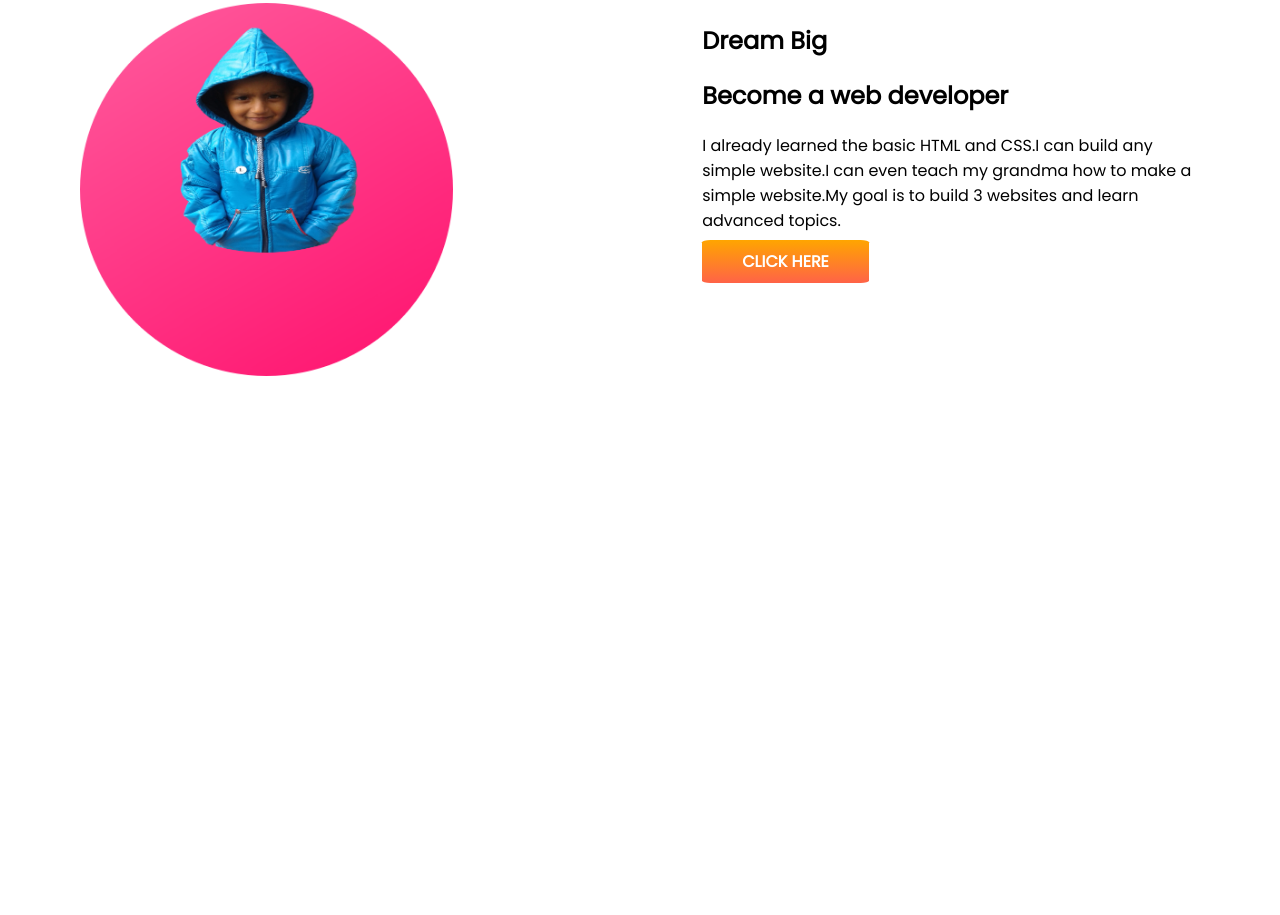
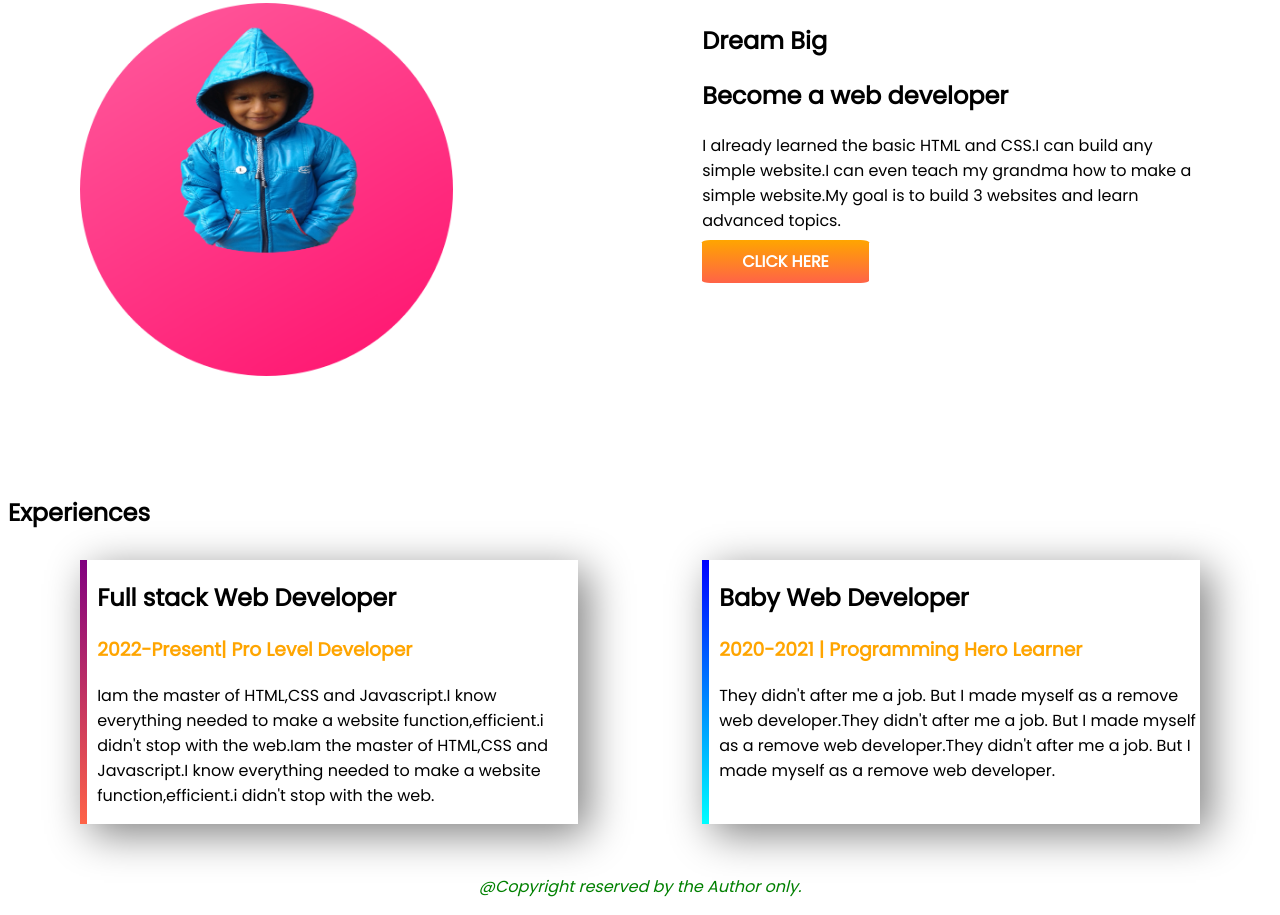
Before and after one commit to hasan-3/test-work, a plain HTML site: page index.html in a window 1280 px wide. Shown: the part 642-1557 px from the top of the page. Before the commit the page ends 1137 px from the top, so only its background shows below. Drawn offline with Linux system fonts and the light colour scheme.

Commit message:
footer added

```diff
--- a/index.html
+++ b/index.html
@@ -42,6 +42,31 @@
         </div>
 
     </section>
+    <section class="experience-area">
+        <h1>Experiences</h1>
+        <div class="flexible-container">
+            <div id="full-stack-experience" class="experience-item">
+                <h2>Full stack Web Developer</h2>
+                <h3 class="orange-color">2022-Present| Pro Level Developer</h3>
+                <p>Iam the master of HTML,CSS and Javascript.I know everything needed to make a website
+                    function,efficient.i
+                    didn't stop with the web.Iam the master of HTML,CSS and Javascript.I know everything needed to make
+                    a
+                    website function,efficient.i didn't stop with the web.</p>
+            </div>
+            <div id="web-dev-experience" class="experience-item">
+                <h2>Baby Web Developer</h2>
+                <h3 class="orange-color">2020-2021 | Programming Hero Learner</h3>
+                <p>They didn't after me a job. But I made myself as a remove web developer.They didn't after me a job.
+                    But I
+                    made myself as a remove web developer.They didn't after me a job. But I made myself as a remove web
+                    developer.</p>
+            </div>
+        </div>
+    </section>
+    <footer>
+        <p>@Copyright reserved by the Author only.</p>
+    </footer>
 
 </body>
 
--- a/style.css
+++ b/style.css
@@ -36,3 +36,30 @@ h1 {
     color: white;
     font-weight: 700;
 }
+
+.experience-item {
+    width: 40%;
+    margin-left: 5%;
+    margin-right: 5%;
+    padding-left: 10px;
+    box-shadow: 10px 10px 40px gray;
+}
+
+#full-stack-experience {
+    border-left: 7px solid;
+    border-image: linear-gradient(purple, tomato);
+    border-image-slice: 1;
+}
+
+#web-dev-experience {
+    border-left: 7px solid;
+    border-image: linear-gradient(blue, cyan);
+    border-image-slice: 1;
+}
+
+footer p {
+    color: green;
+    text-align: center;
+    font-weight: 400;
+    font-style: italic;
+}
```
